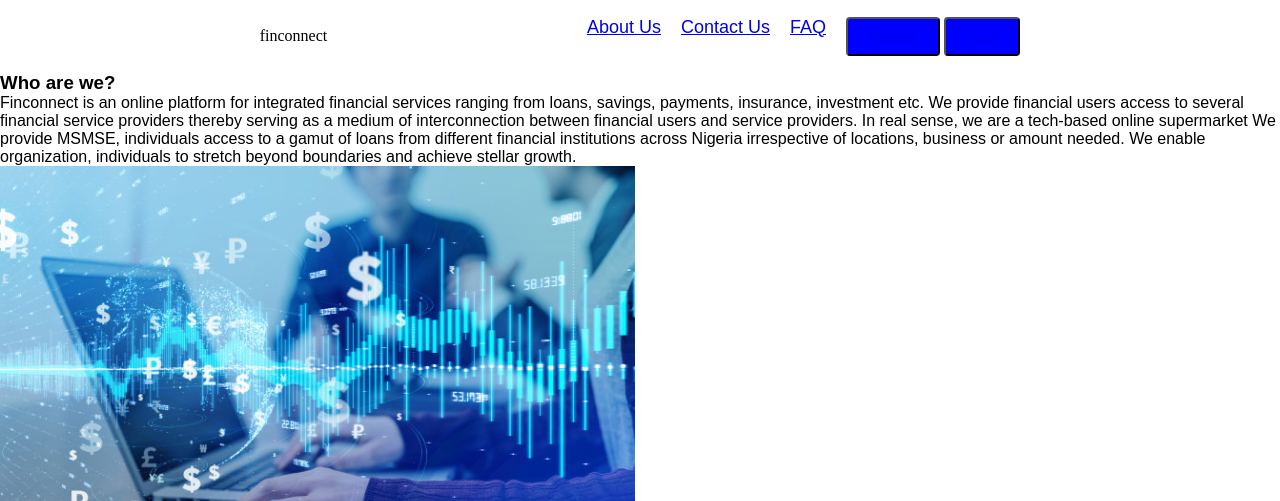
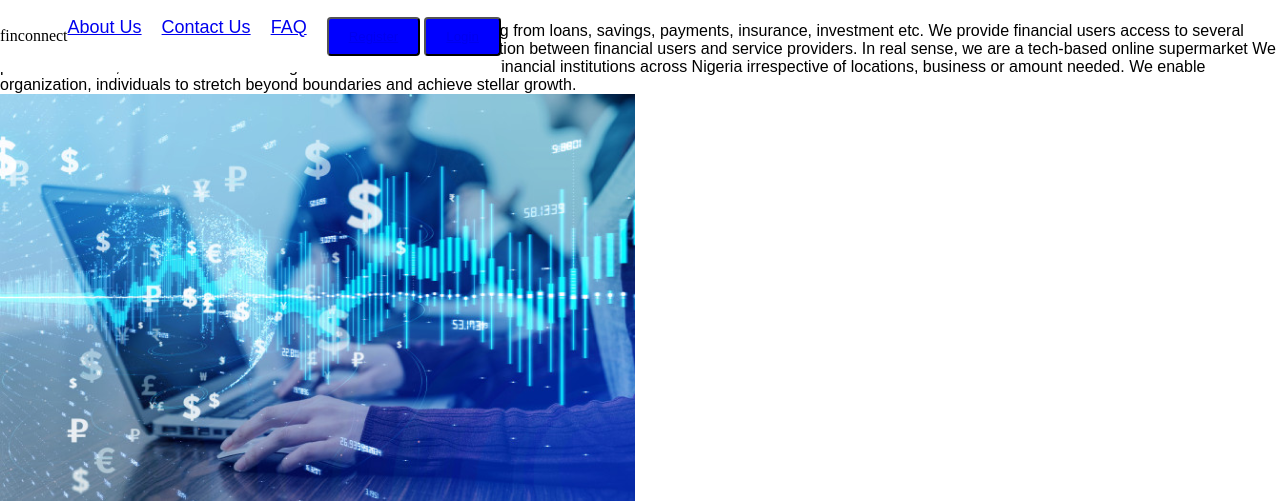
Before and after one commit to t-bello7/finconnect, a Django app: page /about in a window 1280 px wide. Shown: the top 501 px of the page. Run offline with Django 3.2, Linux system fonts and the light colour scheme; parts of the project's set-up code (start-up, migrations or seed data) failed here and were passed over.

Commit message:
navbar position

```diff
--- a/static/css/base.css
+++ b/static/css/base.css
@@ -40,10 +40,11 @@ dd {
   height: 100vh;
 }
 .navbar__container {
-  /* position: fixed; */
+  position: fixed;
   top: 0;
   z-index: 2000;
   /* left: 0; */
+  /* position: sticky; */
   background: var(--white);
   height: var(--bar-height);
   display: flex;
```
